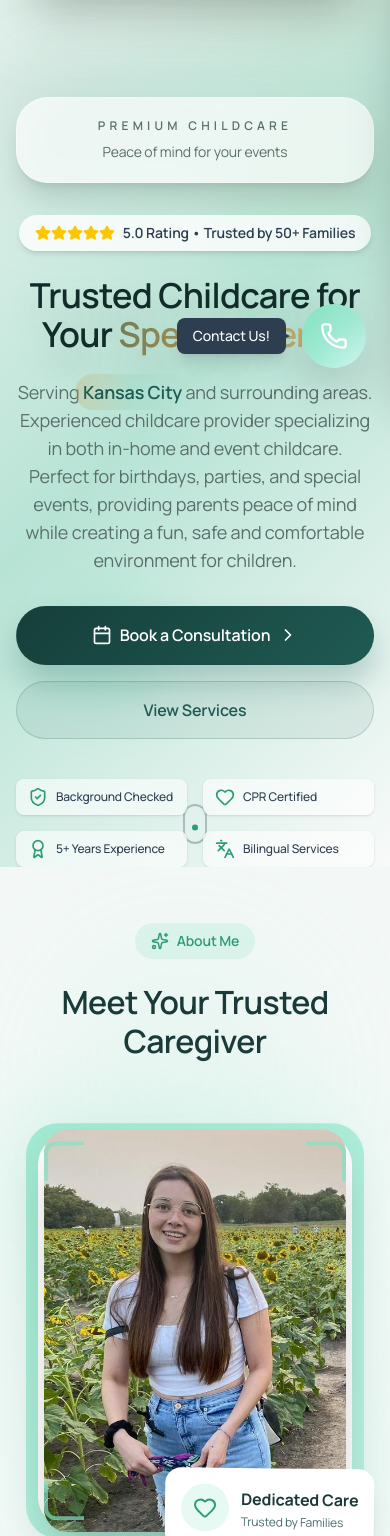
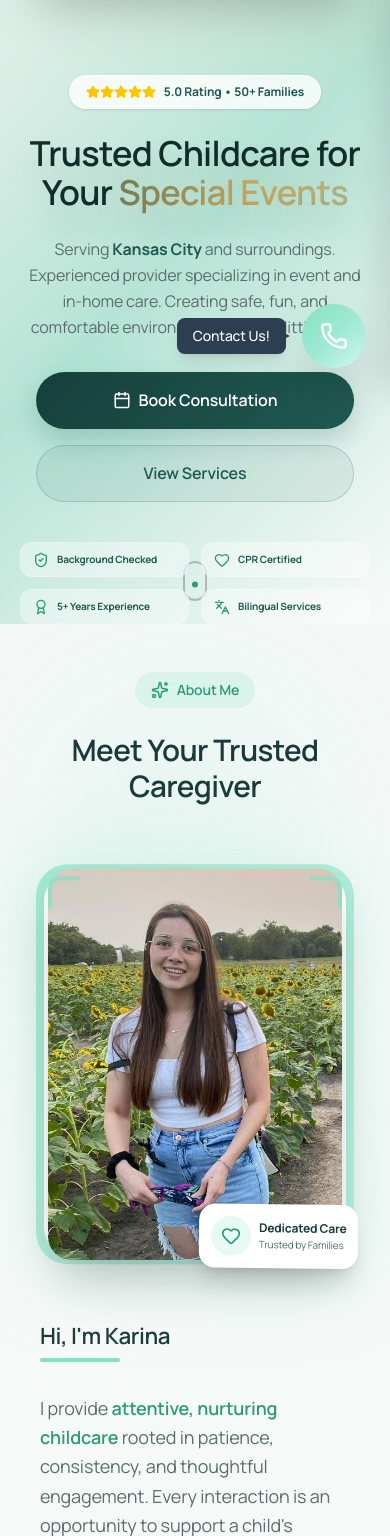
Before and after one commit to Str0k/karinaproyect, a Next.js app: page / in a window 390 px wide. Shown: the part 452-1988 px from the top of the page. Built offline with nearby package versions, Linux system fonts and the light colour scheme.

Commit message:
feat: Add initial Biography, Header, and Hero components along with global styles.

```diff
--- a/src/app/globals.css
+++ b/src/app/globals.css
@@ -97,15 +97,15 @@ h6 {
 }
 
 h1 {
-  font-size: clamp(2.5rem, 5vw, 3.5rem);
+  font-size: clamp(2.25rem, 8vw, 3.5rem);
 }
 
 h2 {
-  font-size: clamp(2rem, 4vw, 2.5rem);
+  font-size: clamp(1.85rem, 6vw, 2.5rem);
 }
 
 h3 {
-  font-size: clamp(1.5rem, 3vw, 1.75rem);
+  font-size: clamp(1.4rem, 4vw, 1.75rem);
 }
 
 p {
@@ -117,13 +117,7 @@ p {
    ======================================== */
 
 .section-padding {
-  padding: clamp(3.5rem, 5vw, 5rem) 1rem;
-}
-
-@media (min-width: 480px) {
-  .section-padding {
-    padding: 4rem 1.25rem;
-  }
+  padding: clamp(3rem, 10vw, 5rem) 1.25rem;
 }
 
 @media (min-width: 768px) {
@@ -135,7 +129,7 @@ p {
 .container-custom {
   max-width: 1280px;
   margin: 0 auto;
-  padding: 0 1rem;
+  padding: 0 1.25rem;
 }
 
 @media (min-width: 768px) {
@@ -151,30 +145,37 @@ p {
 .btn-primary {
   background: linear-gradient(135deg, var(--color-accent-dark), var(--color-teal));
   color: white;
-  padding: 1rem 2rem;
+  padding: 0.875rem 1.75rem;
   border-radius: 999px;
   font-weight: 600;
   font-size: 1rem;
   border: 1px solid rgba(31, 90, 82, 0.15);
   cursor: pointer;
-  box-shadow: 0 18px 30px rgba(31, 90, 82, 0.25);
+  box-shadow: 0 12px 24px rgba(31, 90, 82, 0.2);
   transition: all var(--transition-base);
   display: inline-flex;
   align-items: center;
   justify-content: center;
   gap: 0.5rem;
+  touch-action: manipulation;
+}
+
+@media (min-width: 768px) {
+  .btn-primary {
+    padding: 1rem 2.25rem;
+  }
 }
 
 .btn-primary:hover {
   transform: translateY(-2px);
-  box-shadow: 0 26px 45px rgba(31, 90, 82, 0.35);
+  box-shadow: 0 18px 35px rgba(31, 90, 82, 0.3);
   background: linear-gradient(135deg, #143C36, #1F5A52);
 }
 
 .btn-secondary {
   background: rgba(31, 90, 82, 0.08);
   color: var(--color-accent);
-  padding: 1rem 2rem;
+  padding: 0.875rem 1.75rem;
   border-radius: 999px;
   font-weight: 600;
   font-size: 1rem;
@@ -185,6 +186,13 @@ p {
   align-items: center;
   justify-content: center;
   gap: 0.5rem;
+  touch-action: manipulation;
+}
+
+@media (min-width: 768px) {
+  .btn-secondary {
+    padding: 1rem 2.25rem;
+  }
 }
 
 .btn-secondary:hover {
--- a/src/components/Biography.tsx
+++ b/src/components/Biography.tsx
@@ -73,10 +73,10 @@ export default function Biography() {
                         transition={{ duration: 0.7 }}
                         className="relative"
                     >
-                        <div className="relative max-w-md mx-auto lg:mx-0">
+                        <div className="relative max-w-[320px] sm:max-w-md mx-auto lg:mx-0">
                             {/* Outer Glow */}
                             <div
-                                className="absolute -inset-6 rounded-[2.5rem] blur-2xl opacity-60"
+                                className="absolute -inset-4 sm:-inset-6 rounded-[2.5rem] blur-2xl opacity-60"
                                 style={{
                                     background: "linear-gradient(135deg, rgba(132, 226, 194, 0.5), rgba(184, 241, 225, 0.4), rgba(158, 233, 209, 0.5))",
                                 }}
@@ -90,17 +90,17 @@ export default function Biography() {
                             >
                                 {/* Gradient Border */}
                                 <div
-                                    className="absolute -inset-1.5 rounded-[2rem] opacity-90"
+                                    className="absolute -inset-1 rounded-[2rem] sm:-inset-1.5 opacity-90"
                                     style={{
                                         background: "linear-gradient(135deg, #84E2C2, #9EE9D1, #B8F1E1, #84E2C2)",
                                         backgroundSize: "300% 300%",
                                         animation: "gradient-shift 4s ease infinite",
                                     }}
                                 />
-                                <div className="absolute inset-0 bg-white rounded-[1.8rem] m-1.5" />
+                                <div className="absolute inset-0 bg-white rounded-[1.8rem] m-1 sm:m-1.5" />
 
                                 {/* Image Container */}
-                                <div className="relative rounded-[1.5rem] overflow-hidden m-3 shadow-2xl">
+                                <div className="relative rounded-[1.5rem] overflow-hidden m-2 sm:m-3 shadow-2xl">
                                     <div className="aspect-[3/4] relative">
                                         <Image
                                             src="/images/karina-bio.jpg"
@@ -120,39 +120,32 @@ export default function Biography() {
 
                                 {/* Corner Decorations */}
                                 <div
-                                    className="absolute top-3 left-3 w-10 h-10 border-l-4 border-t-4 rounded-tl-xl"
+                                    className="absolute top-2 left-2 sm:top-3 sm:left-3 w-8 h-8 sm:w-10 sm:h-10 border-l-4 border-t-4 rounded-tl-xl"
                                     style={{ borderColor: "rgba(132, 226, 194, 0.7)" }}
                                 />
                                 <div
-                                    className="absolute top-3 right-3 w-10 h-10 border-r-4 border-t-4 rounded-tr-xl"
-                                    style={{ borderColor: "rgba(132, 226, 194, 0.7)" }}
-                                />
-                                <div
-                                    className="absolute bottom-3 left-3 w-10 h-10 border-l-4 border-b-4 rounded-bl-xl"
-                                    style={{ borderColor: "rgba(132, 226, 194, 0.7)" }}
-                                />
-                                <div
-                                    className="absolute bottom-3 right-3 w-10 h-10 border-r-4 border-b-4 rounded-br-xl"
+                                    className="absolute top-2 right-2 sm:top-3 sm:right-3 w-8 h-8 sm:w-10 sm:h-10 border-r-4 border-t-4 rounded-tr-xl"
                                     style={{ borderColor: "rgba(132, 226, 194, 0.7)" }}
                                 />
                             </motion.div>
 
-                            {/* Floating Badge */}
+                            {/* Floating Badge - Optimized for Mobile */}
                             <motion.div
                                 animate={{ y: [0, -10, 0], rotate: [-2, 2, -2] }}
                                 transition={{ duration: 4, repeat: Infinity, ease: "easeInOut" }}
-                                className="absolute -bottom-4 -right-4 bg-white rounded-2xl shadow-xl p-4"
+                                className="absolute -bottom-2 -right-2 sm:-bottom-4 sm:-right-4 bg-white rounded-2xl shadow-xl p-3 sm:p-4 z-20"
                             >
-                                <div className="flex items-center gap-3">
+                                <div className="flex items-center gap-2 sm:gap-3">
                                     <div
-                                        className="w-12 h-12 rounded-full flex items-center justify-center"
+                                        className="w-10 h-10 sm:w-12 sm:h-12 rounded-full flex items-center justify-center shrink-0"
                                         style={{ backgroundColor: "rgba(132, 226, 194, 0.2)" }}
                                     >
-                                        <Heart size={24} style={{ color: "#2D9A78" }} />
+                                        <Heart size={20} className="sm:hidden" style={{ color: "#2D9A78" }} />
+                                        <Heart size={24} className="hidden sm:block" style={{ color: "#2D9A78" }} />
                                     </div>
                                     <div>
-                                        <p className="font-bold" style={{ color: "#1A3A3A" }}>Dedicated Care</p>
-                                        <p className="text-xs" style={{ color: "#4A6D6D" }}>Trusted by Families</p>
+                                        <p className="font-bold text-xs sm:text-base" style={{ color: "#1A3A3A" }}>Dedicated Care</p>
+                                        <p className="text-[10px] sm:text-xs" style={{ color: "#4A6D6D" }}>Trusted by Families</p>
                                     </div>
                                 </div>
                             </motion.div>
--- a/src/components/Hero.tsx
+++ b/src/components/Hero.tsx
@@ -47,8 +47,8 @@ export default function Hero() {
                 />
             </div>
 
-            <div className="container-custom relative z-10 pt-32 sm:pt-28 lg:pt-24 pb-16 hero-mobile-wrap">
-                <div className="grid lg:grid-cols-2 gap-12 items-center">
+            <div className="container-custom relative z-10 pt-28 sm:pt-32 lg:pt-24 pb-12 hero-mobile-wrap">
+                <div className="grid lg:grid-cols-2 gap-8 lg:gap-12 items-center">
                     {/* Content */}
                     <motion.div
                         initial={{ opacity: 0, x: -50 }}
@@ -56,42 +56,24 @@ export default function Hero() {
                         transition={{ duration: 0.6 }}
                         className="text-center lg:text-left order-2 lg:order-1"
                     >
-                        {/* Mobile Spotlight */}
-                        <motion.div
-                            initial={{ opacity: 0, scale: 0.9 }}
-                            animate={{ opacity: 1, scale: 1 }}
-                            transition={{ delay: 0.15 }}
-                            className="relative mx-auto mb-8 w-full max-w-md lg:hidden"
-                        >
-                            <div className="absolute -inset-4 rounded-[2.5rem] bg-gradient-to-br from-[#1F5A52]/20 via-[#86CDB7]/20 to-[#C9A55C]/20 blur-2xl" />
-                            <div className="relative rounded-[2rem] border border-white/40 bg-white/70 px-6 py-5 shadow-xl backdrop-blur">
-                                <p className="text-xs uppercase tracking-[0.35em] text-[#1F5A52] font-semibold">
-                                    Premium childcare
-                                </p>
-                                <p className="mt-2 text-sm text-[#5A6F6B]">
-                                    Peace of mind for your events
-                                </p>
-                            </div>
-                        </motion.div>
-
                         {/* Rating Badge */}
                         <motion.div
                             initial={{ opacity: 0, y: 20 }}
                             animate={{ opacity: 1, y: 0 }}
                             transition={{ delay: 0.2 }}
-                            className="inline-flex items-center gap-2 bg-white/80 backdrop-blur-sm px-4 py-2 rounded-full shadow-md mb-6"
+                            className="inline-flex items-center gap-2 bg-white/80 backdrop-blur-sm px-4 py-2 rounded-full shadow-sm mb-6 border border-white/50"
                         >
                             <div className="flex">
                                 {[...Array(5)].map((_, i) => (
                                     <Star
                                         key={i}
-                                        size={16}
+                                        size={14}
                                         className="text-yellow-400 fill-yellow-400"
                                     />
                                 ))}
                             </div>
-                            <span className="text-sm font-semibold text-[#2C3E50]">
-                                5.0 Rating • Trusted by 50+ Families
+                            <span className="text-xs sm:text-sm font-bold text-[#1F5A52]">
+                                5.0 Rating • 50+ Families
                             </span>
                         </motion.div>
 
@@ -100,7 +82,7 @@ export default function Hero() {
                             initial={{ opacity: 0, y: 20 }}
                             animate={{ opacity: 1, y: 0 }}
                             transition={{ delay: 0.3 }}
-                            className="hero-title text-4xl md:text-5xl lg:text-6xl font-bold text-[#2C3E50] mb-6 leading-tight"
+                            className="hero-title font-bold text-[#1A3A3A] mb-6 leading-[1.1]"
                         >
                             Trusted Childcare for Your{" "}
                             <span className="hero-title-accent">Special Events</span>
@@ -111,18 +93,15 @@ export default function Hero() {
                             initial={{ opacity: 0, y: 20 }}
                             animate={{ opacity: 1, y: 0 }}
                             transition={{ delay: 0.4 }}
-                            className="text-lg md:text-xl text-gray-600 mb-8 max-w-xl mx-auto lg:mx-0"
+                            className="text-base sm:text-lg lg:text-xl text-gray-600 mb-8 max-w-xl mx-auto lg:mx-0 leading-relaxed"
                         >
                             Serving{" "}
-                            <span className="relative inline-flex items-center">
-                                <span className="absolute -inset-x-2 -inset-y-1 rounded-full bg-gradient-to-r from-[#C9A55C]/30 via-[#86CDB7]/25 to-transparent" />
-                                <span className="relative font-semibold text-[#1F5A52]">Kansas City</span>
+                            <span className="relative inline-flex items-center font-bold text-[#1F5A52]">
+                                Kansas City
                             </span>{" "}
-                            and surrounding areas.
-                            Experienced childcare provider specializing in both in-home and
-                            event childcare. Perfect for birthdays, parties, and special
-                            events, providing parents peace of mind while creating a fun, safe
-                            and comfortable environment for children.
+                            and surroundings.
+                            Experienced provider specializing in event and in-home care.
+                            Creating safe, fun, and comfortable environments for your little ones.
                         </motion.p>
 
                         {/* CTAs */}
@@ -130,45 +109,41 @@ export default function Hero() {
                             initial={{ opacity: 0, y: 20 }}
                             animate={{ opacity: 1, y: 0 }}
                             transition={{ delay: 0.5 }}
-                            className="flex flex-col sm:flex-row gap-4 justify-center lg:justify-start mb-10"
+                            className="flex flex-col xs:flex-row gap-4 justify-center lg:justify-start mb-10 px-4 xs:px-0"
                         >
                             <motion.button
-                                whileHover={{ scale: 1.05 }}
-                                whileTap={{ scale: 0.95 }}
+                                whileHover={{ scale: 1.02 }}
+                                whileTap={{ scale: 0.98 }}
                                 onClick={() => scrollToSection("#contact")}
-                                className="btn-primary text-lg py-4 px-8"
+                                className="btn-primary"
                             >
-                                <Calendar size={20} />
-                                Book a Consultation
-                                <ChevronRight size={20} />
+                                <Calendar size={18} />
+                                Book Consultation
                             </motion.button>
                             <motion.button
-                                whileHover={{ scale: 1.05 }}
-                                whileTap={{ scale: 0.95 }}
+                                whileHover={{ scale: 1.02 }}
+                                whileTap={{ scale: 0.98 }}
                                 onClick={() => scrollToSection("#services")}
-                                className="btn-secondary text-lg py-4 px-8"
+                                className="btn-secondary"
                             >
                                 View Services
                             </motion.button>
                         </motion.div>
 
-                        {/* Trust Badges */}
+                        {/* Trust Badges - Simplified for Mobile */}
                         <motion.div
                             initial={{ opacity: 0, y: 20 }}
                             animate={{ opacity: 1, y: 0 }}
                             transition={{ delay: 0.6 }}
-                            className="grid grid-cols-2 md:grid-cols-4 gap-4"
+                            className="grid grid-cols-2 gap-3"
                         >
                             {trustBadges.map((badge, index) => (
                                 <motion.div
                                     key={index}
-                                    initial={{ opacity: 0, scale: 0.8 }}
-                                    animate={{ opacity: 1, scale: 1 }}
-                                    transition={{ delay: 0.7 + index * 0.1 }}
-                                    className="flex items-center gap-2 bg-white/60 backdrop-blur-sm px-3 py-2 rounded-lg shadow-sm"
+                                    className="flex items-center gap-2 bg-white/40 backdrop-blur-sm px-3 py-2 rounded-xl border border-white/20"
                                 >
-                                    <badge.icon size={20} className="text-[#2D9A78] shrink-0" />
-                                    <span className="text-xs font-medium text-[#2C3E50]">
+                                    <badge.icon size={16} className="text-[#2D9A78] shrink-0" />
+                                    <span className="text-[10px] sm:text-xs font-bold text-[#1F5A52]">
                                         {badge.text}
                                     </span>
                                 </motion.div>
@@ -178,7 +153,7 @@ export default function Hero() {
 
                     {/* Hero Image/Illustration - Mobile */}
                     <motion.div
-                        initial={{ opacity: 0, y: 30 }}
+                        initial={{ opacity: 0, y: 0 }}
                         animate={{ opacity: 1, y: 0 }}
                         transition={{ duration: 0.6, delay: 0.3 }}
                         className="hero-mobile-media relative lg:hidden mb-10 order-1 mt-6"
```
Also changed, not shown: src/components/Header.tsx (+47 -16 lines).
